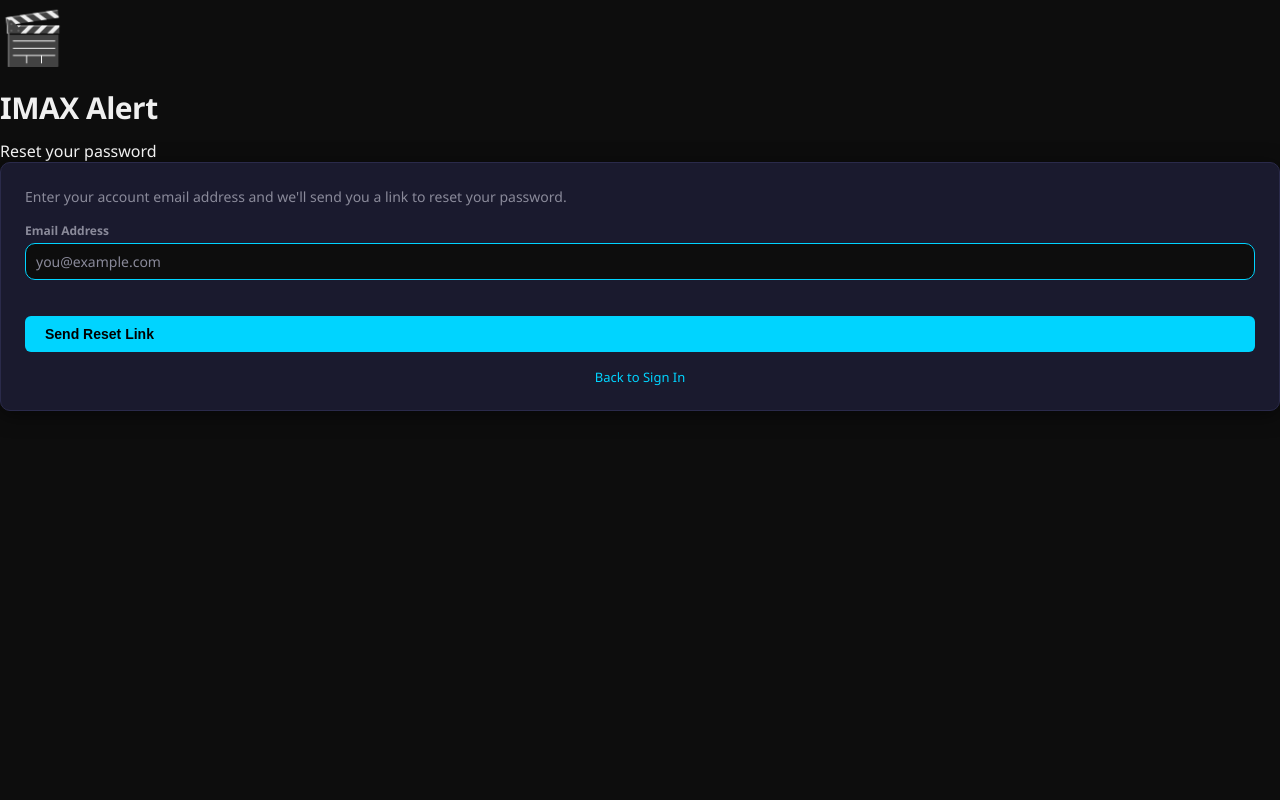
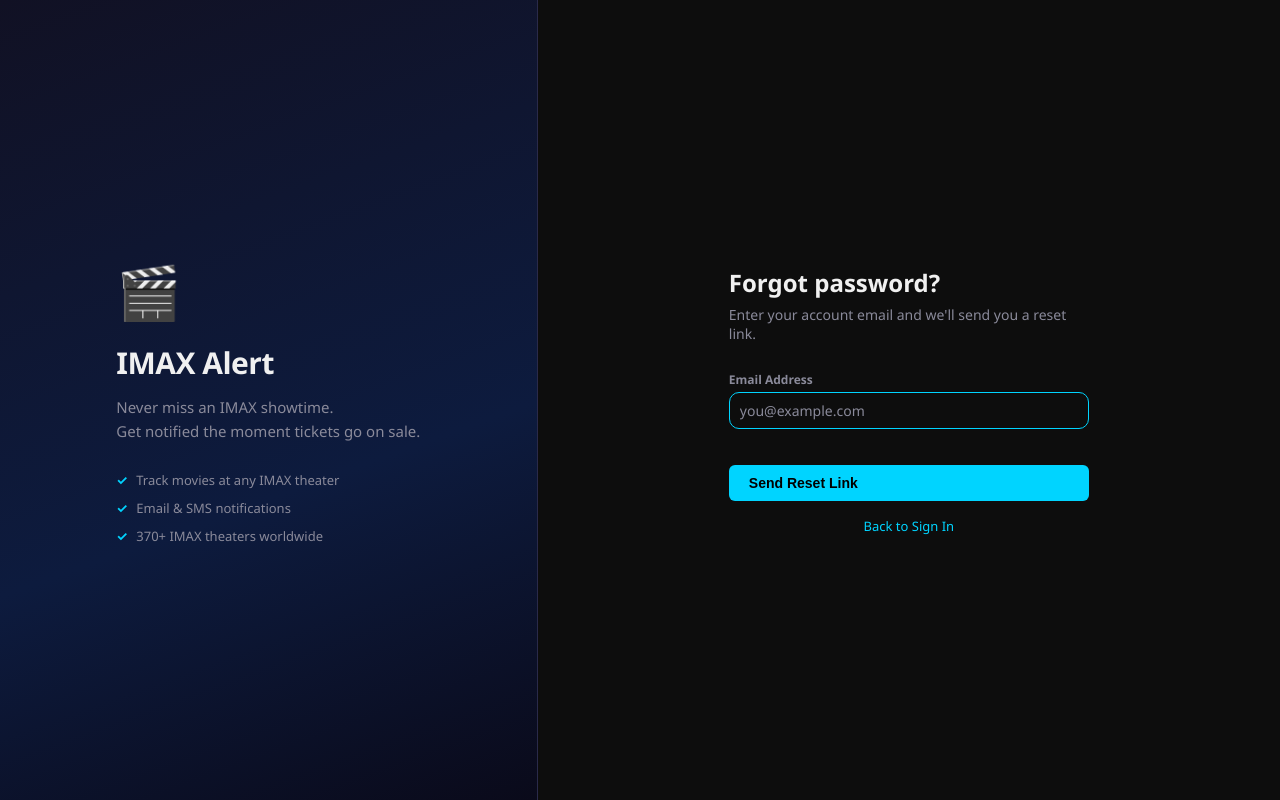
Before and after one commit to dhodge250/Showtime_Alert, a Flask app: page /forgot-password in a window 1280 px wide. Run offline with Flask 3, Linux system fonts and the light colour scheme; parts of the project's set-up code (start-up, migrations or seed data) failed here and were passed over; some libraries are stand-ins or nearby versions.

Commit message:
fix: address testing findings and Copilot review on v1.14
Layout (user finding #1):
- forgot_password.html and reset_password.html now use the split-panel
  layout matching login.html instead of the narrow card layout

Expiry bug (user finding #2):
- Token expiry was stored as timezone-aware datetime; SQLAlchemy/SQLite
  strips tz on read-back, causing the naive↔aware comparison to fail
- Fix: store and compare expiry as naive UTC throughout (generate_reset_token,
  verify_reset_token, _find_user_by_token)

Copilot review fixes:
- reset_password: pass user's current hash to validate_password_strength
  so the no-reuse rule applies on password reset (#24)
- admin_user_edit: pass target user's hash for the same no-reuse check
- reset_password: add @limiter.limit("10 per minute") to prevent brute-force
- base.html: move server ping inside resetIdle (throttled, on activity only);
  remove unconditional setInterval ping that kept sessions alive while idle
- admin_settings.html: clarify help text — "When enabled: Min 5 min"

Co-Authored-By: Claude Sonnet 4.6 <noreply@anthropic.com>

```diff
--- a/app/auth.py
+++ b/app/auth.py
@@ -201,13 +201,13 @@ def forgot_password():
 
 
 @auth_bp.route("/reset-password/<token>", methods=["GET", "POST"])
+@limiter.limit("10 per minute", error_message="Too many attempts. Please wait a minute and try again.")
 def reset_password(token: str):
     """Allow a user to set a new password using a valid reset token."""
     if current_user.is_authenticated:
         return redirect(url_for("main.index"))
 
     from app.models import User
-    # Find a user whose token matches and has not expired
     user = _find_user_by_token(token)
 
     if user is None:
@@ -218,7 +218,7 @@ def reset_password(token: str):
         new_password = request.form.get("new_password", "")
         confirm = request.form.get("confirm_password", "")
 
-        error = validate_password_strength(new_password)
+        error = validate_password_strength(new_password, current_hash=user.password_hash)
         if error is None and new_password != confirm:
             error = "Passwords do not match."
         if error is None:
@@ -243,9 +243,10 @@ def _find_user_by_token(raw_token: str):
     """Return the User whose stored reset token matches *raw_token*, or None."""
     from app.models import User
     from datetime import datetime, timezone
+    now_naive_utc = datetime.now(timezone.utc).replace(tzinfo=None)
     candidates = User.query.filter(
         User.reset_token.isnot(None),
-        User.reset_token_expiry > datetime.now(timezone.utc),
+        User.reset_token_expiry > now_naive_utc,
     ).all()
     for user in candidates:
         if user.verify_reset_token(raw_token):
--- a/app/models.py
+++ b/app/models.py
@@ -614,14 +614,16 @@ class User(db.Model, UserMixin):
         from datetime import timedelta
         raw = secrets.token_urlsafe(32)
         self.reset_token = generate_password_hash(raw)
-        self.reset_token_expiry = datetime.now(timezone.utc) + timedelta(hours=expiry_hours)
+        # Store as naive UTC: SQLAlchemy/SQLite strips timezone info on read-back,
+        # so using naive UTC avoids mismatched comparisons.
+        self.reset_token_expiry = datetime.now(timezone.utc).replace(tzinfo=None) + timedelta(hours=expiry_hours)
         return raw
 
     def verify_reset_token(self, raw_token: str) -> bool:
         """Return True if *raw_token* matches the stored hash and has not expired."""
         if not self.reset_token or not self.reset_token_expiry:
             return False
-        if datetime.now(timezone.utc) > self.reset_token_expiry.replace(tzinfo=timezone.utc):
+        if datetime.now(timezone.utc).replace(tzinfo=None) > self.reset_token_expiry:
             return False
         return check_password_hash(self.reset_token, raw_token)
 
--- a/app/routes.py
+++ b/app/routes.py
@@ -454,7 +454,7 @@ def admin_user_edit(user_id):
                 error = "Your current password is incorrect. Password was not changed."
             else:
                 from app.auth import validate_password_strength
-                error = validate_password_strength(new_password)
+                error = validate_password_strength(new_password, current_hash=user.password_hash)
 
         if not error:
             user.name = request.form.get("name", user.name).strip()
--- a/app/templates/admin_settings.html
+++ b/app/templates/admin_settings.html
@@ -101,7 +101,7 @@
         <small class="text-muted" style="font-size:11px;margin-top:2px">
           Automatically log users out after this many minutes of inactivity.
           Set to <strong>0</strong> to disable (sessions last until the browser closes or the user logs out).
-          Min: 5 min, Max: 1440 min (24 h).
+          When enabled: Min: 5 min, Max: 1440 min (24 h).
         </small>
       </div>
     </div>
--- a/app/templates/forgot_password.html
+++ b/app/templates/forgot_password.html
@@ -7,24 +7,31 @@
   <link rel="stylesheet" href="{{ url_for('static', filename='css/style.css') }}" />
 </head>
 <body class="login-body">
-  <div class="login-container">
-    <div class="login-brand">
+  <div class="login-split">
+    <!-- Left: brand panel -->
+    <div class="login-brand-panel">
+      <div class="login-brand-inner">
         <span class="login-logo">🎬</span>
         <h1 class="login-title">IMAX Alert</h1>
-      <p class="login-subtitle">Reset your password</p>
+        <p class="login-tagline">Never miss an IMAX showtime.<br>Get notified the moment tickets go on sale.</p>
+        <ul class="login-feature-list">
+          <li>Track movies at any IMAX theater</li>
+          <li>Email &amp; SMS notifications</li>
+          <li>370+ IMAX theaters worldwide</li>
+        </ul>
+      </div>
     </div>
 
-    <div class="card login-card">
+    <!-- Right: form panel -->
+    <div class="login-form-panel">
+      <div class="login-form-inner">
         {% if sent %}
-        <p style="font-size:14px;color:var(--text-primary);margin-bottom:16px">
-          If that email address is registered, you'll receive a reset link shortly.
-          Check your inbox (and spam folder) — the link expires in 1 hour.
-        </p>
-        <a href="{{ url_for('auth.login') }}" class="btn btn-primary" style="display:block;text-align:center">Back to Sign In</a>
+          <h2 class="login-form-heading">Check your inbox</h2>
+          <p class="login-form-sub">If that email address is registered, you'll receive a reset link shortly. The link expires in 1 hour.</p>
+          <a href="{{ url_for('auth.login') }}" class="btn btn-primary" style="display:block;text-align:center;margin-top:16px">Back to Sign In</a>
         {% else %}
-        <p style="font-size:14px;color:var(--text-muted);margin-bottom:16px">
-          Enter your account email address and we'll send you a link to reset your password.
-        </p>
+          <h2 class="login-form-heading">Forgot password?</h2>
+          <p class="login-form-sub">Enter your account email and we'll send you a reset link.</p>
 
           <form method="POST" action="{{ url_for('auth.forgot_password') }}" class="form">
             <input type="hidden" name="csrf_token" value="{{ csrf_token() }}">
@@ -44,5 +51,6 @@
         {% endif %}
       </div>
     </div>
+  </div>
 </body>
 </html>
```
Also changed, not shown: app/templates/base.html (+9 -8 lines), app/templates/reset_password.html (+21 -10 lines). Lines whose indentation alone changed are shown as unchanged.
